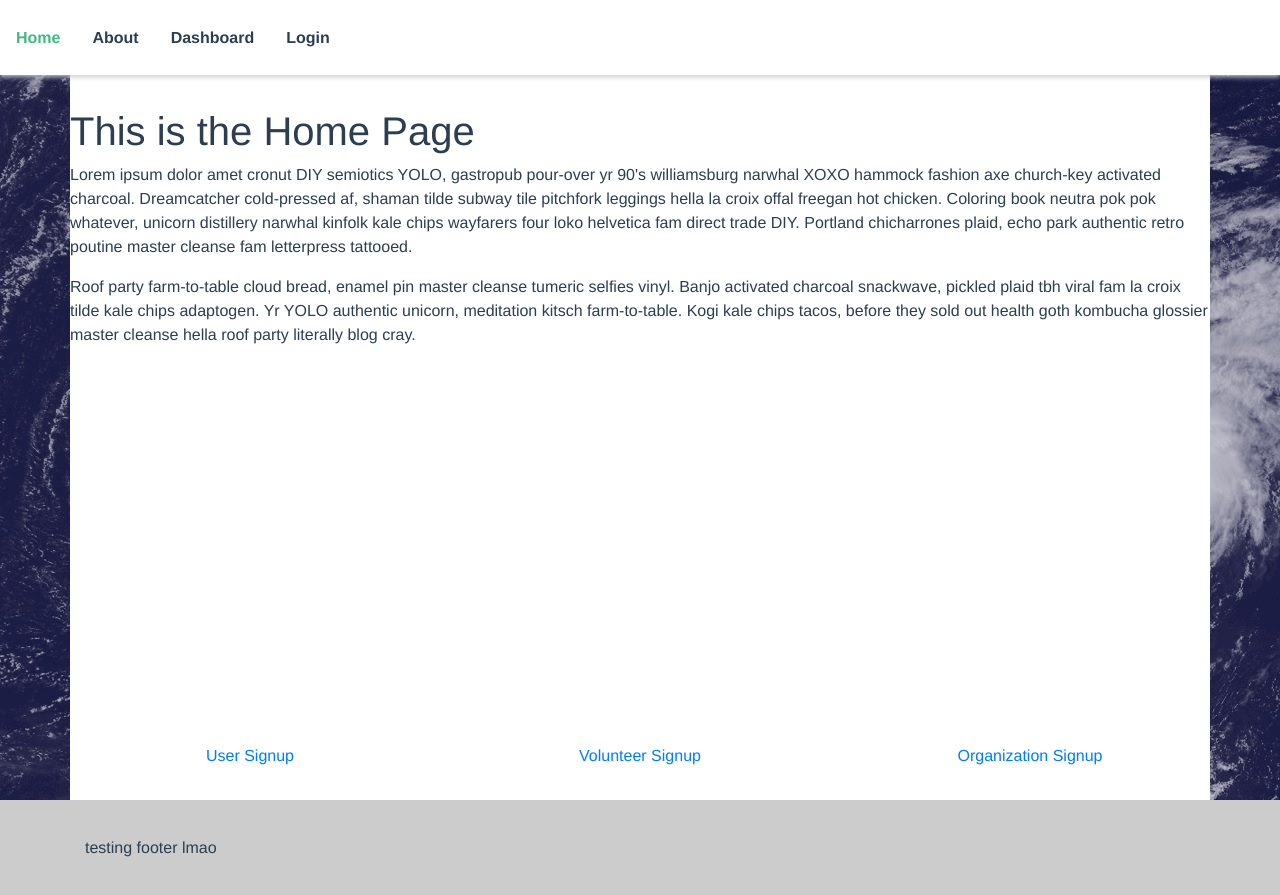
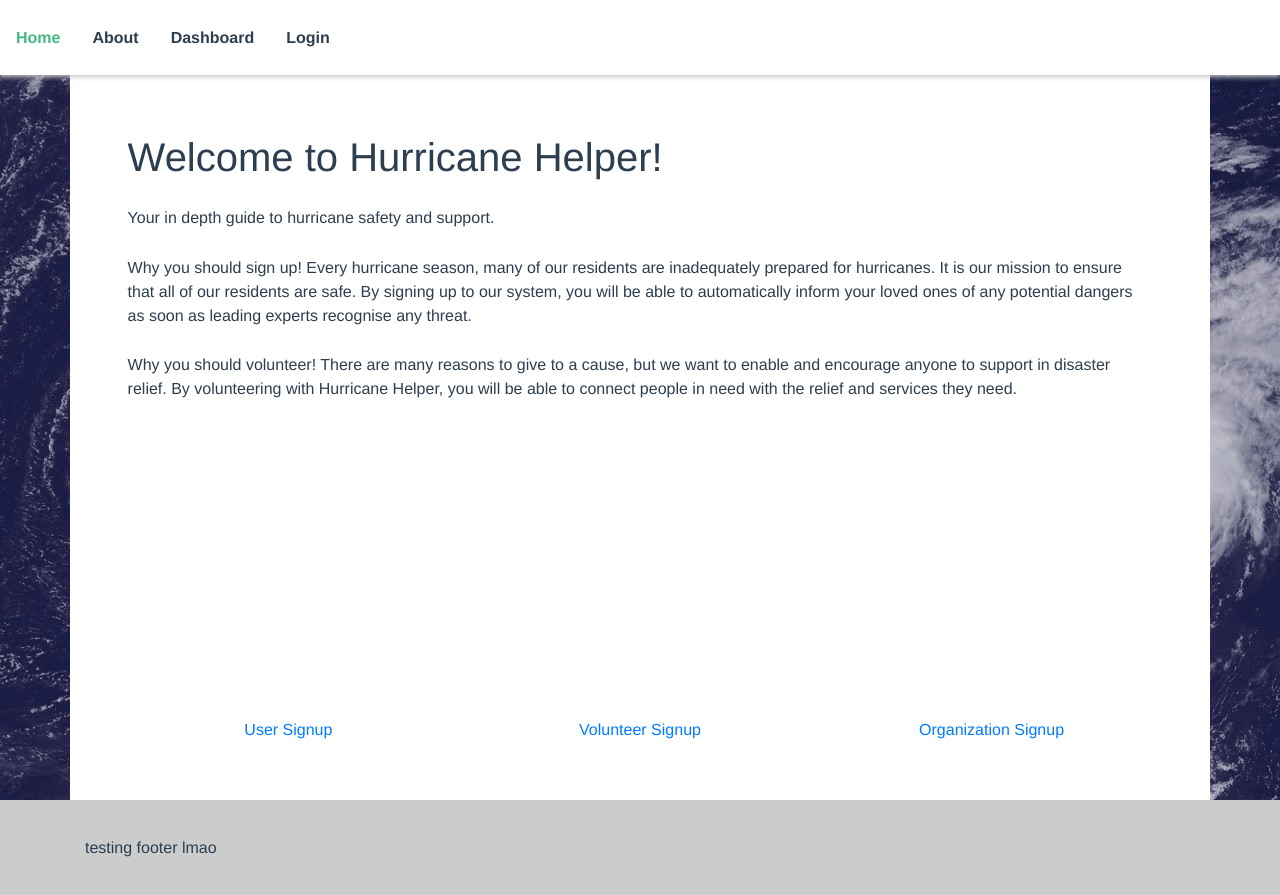
Before and after one commit to taylor009/Hurricane-Helper, a Vue app in the folder client/: page / in a window 1280 px wide. Built offline with nearby package versions, Linux system fonts and the light colour scheme.

Commit message:
basic margin improvments to home page

```diff
--- a/client/src/views/Home.vue
+++ b/client/src/views/Home.vue
@@ -3,18 +3,16 @@
     <div class="home d-flex flex-column justify-content-between container">
       <div class="home-top-half row">
         <div class="col-12">
-          <h1>This is the Home Page</h1>
+          <h1>Welcome to Hurricane Helper!</h1>
+          <p>Your in depth guide to hurricane safety and support. </p>
           <p>
-            Lorem ipsum dolor amet cronut DIY semiotics YOLO, gastropub pour-over yr 90's williamsburg narwhal XOXO hammock fashion axe church-key activated charcoal.
-            Dreamcatcher cold-pressed af, shaman tilde subway tile pitchfork leggings hella la croix offal freegan hot chicken.
-            Coloring book neutra pok pok whatever, unicorn distillery narwhal kinfolk kale chips wayfarers four loko helvetica fam direct trade DIY.
-            Portland chicharrones plaid, echo park authentic retro poutine master cleanse fam letterpress tattooed.
+            Why you should sign up!
+            Every hurricane season, many of our residents are inadequately prepared for hurricanes.
+            It is our mission to ensure that all of our residents are safe. By signing up to our system, you will be able to automatically inform your loved ones of any potential dangers as soon as leading experts recognise any threat.
           </p>
           <p>
-            Roof party farm-to-table cloud bread, enamel pin master cleanse tumeric selfies vinyl.
-            Banjo activated charcoal snackwave, pickled plaid tbh viral fam la croix tilde kale chips adaptogen.
-            Yr YOLO authentic unicorn, meditation kitsch farm-to-table.
-            Kogi kale chips tacos, before they sold out health goth kombucha glossier master cleanse hella roof party literally blog cray.
+            Why you should volunteer!
+            There are many reasons to give to a cause, but we want to enable and encourage anyone to support in disaster relief. By volunteering with Hurricane Helper, you will be able to connect people in need with the relief and services they need.
           </p>
         </div>
       </div>
@@ -50,8 +48,12 @@ export default {
   background-image: url("../../src/assets/hurricane-home.jpg");
 }
 .home {
-  padding: 2.5% 0;
+  padding: 4.5%;
   height: 100%;
   background-color: white;
 }
+
+p {
+  margin: 2.5% 0;
+}
 </style>
```
